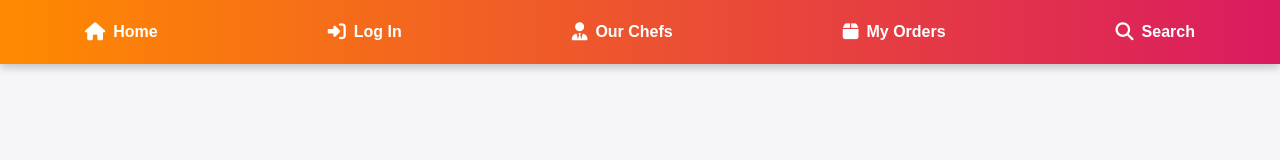
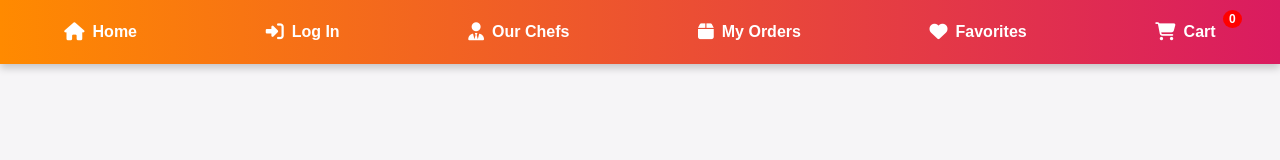
Before and after one commit to NooranAlOmari/MERAKI_Academy_Project_4, a React (Create React App) app in the folder frontend/: page / in a window 1280 px wide. Shown: the top 160 px of the page. Built offline with nearby package versions, Linux system fonts and the light colour scheme; no server answers.

Commit message:
add cart cart-count in navbar

```diff
--- a/frontend/src/components/Favoritess/Favoritess.js
+++ b/frontend/src/components/Favoritess/Favoritess.js
@@ -10,7 +10,7 @@ const Favorites = () => {
         return <p>No favorites added yet.</p>;
     }
 
-    // Check if there are products
+    // if there are products
     if (!products || products.length === 0) {
         return <p>No products available.</p>;
     }
--- a/frontend/src/components/Navbar/index.js
+++ b/frontend/src/components/Navbar/index.js
@@ -1,12 +1,16 @@
-import React from 'react';
+import React, { useContext } from 'react';
 import './navbar.css';
+import { AppContext } from '../../App';
 import { useNavigate } from "react-router-dom";
 
 const Navbar = () => {
   const navigate = useNavigate();
+  const { cart } = useContext(AppContext);
+
+  // ********optional chaining*********
+  const totalItems = cart?.items?.reduce((acc, item) => acc + item.quantity, 0) || 0;
 
   return (
-
     <nav className="navbar">
       <div className="navbar-item" onClick={() => navigate('/')}>
         <i className="fas fa-home"></i> Home
@@ -20,11 +24,17 @@ const Navbar = () => {
       <div className="navbar-item">
         <i className="fas fa-box"></i> My Orders
       </div>
-      <div className="navbar-item">
-        <i className="fas fa-search" onClick={() => navigate('/Favorites')}></i> Search
+      <div className="navbar-item" onClick={() => navigate('/Favorites')}>
+        <i className="fas fa-heart"></i> Favorites
+      </div>
+      <div className="navbar-item" onClick={() => navigate('/cart')}>
+        <i className="fas fa-shopping-cart"></i> Cart
+        <span className="cart-count">{totalItems > 0 ? totalItems : 0}</span>
       </div>
     </nav>
   );
 };
 
 export default Navbar;
+
+//important to add optional chaining=> //cart?.items? &  // totalItems : 0
--- a/frontend/src/components/Navbar/navbar.css
+++ b/frontend/src/components/Navbar/navbar.css
@@ -15,13 +15,12 @@ html, body {
   left: 0;
   right: 0;
   width: 100%;
-  padding: 15px 0;/*= بتحكم ارتفاع navbar*/
+  padding: 15px 0; /* navbar ارتفاع  */
   background: linear-gradient(90deg, #ff8a00, #da1b60);
   box-shadow: 0 4px 8px rgba(0, 0, 0, 0.2);
   z-index: 1000;
-  margin-top: 0%;
+  margin-top: 0;
   margin-bottom: 500px;
-
 }
 
 .navbar-item {
@@ -35,6 +34,7 @@ html, body {
   cursor: pointer;
   display: flex;
   align-items: center;
+  position: relative;
 }
 
 .navbar-item:hover {
@@ -58,3 +58,21 @@ html, body {
   color: #ffcc00;
   transform: rotate(15deg);
 }
+
+/*************/
+/*************/
+.cart-count {
+  background-color: red;
+  color: white;
+  border-radius: 50%;
+  padding: 2px 6px;
+  position: absolute;
+  top: -5px;
+  right: -10px;
+  font-size: 12px;
+  z-index: 1;
+}
+
+.navbar-item:hover .cart-count {
+  background-color: darkred;
+}
```
